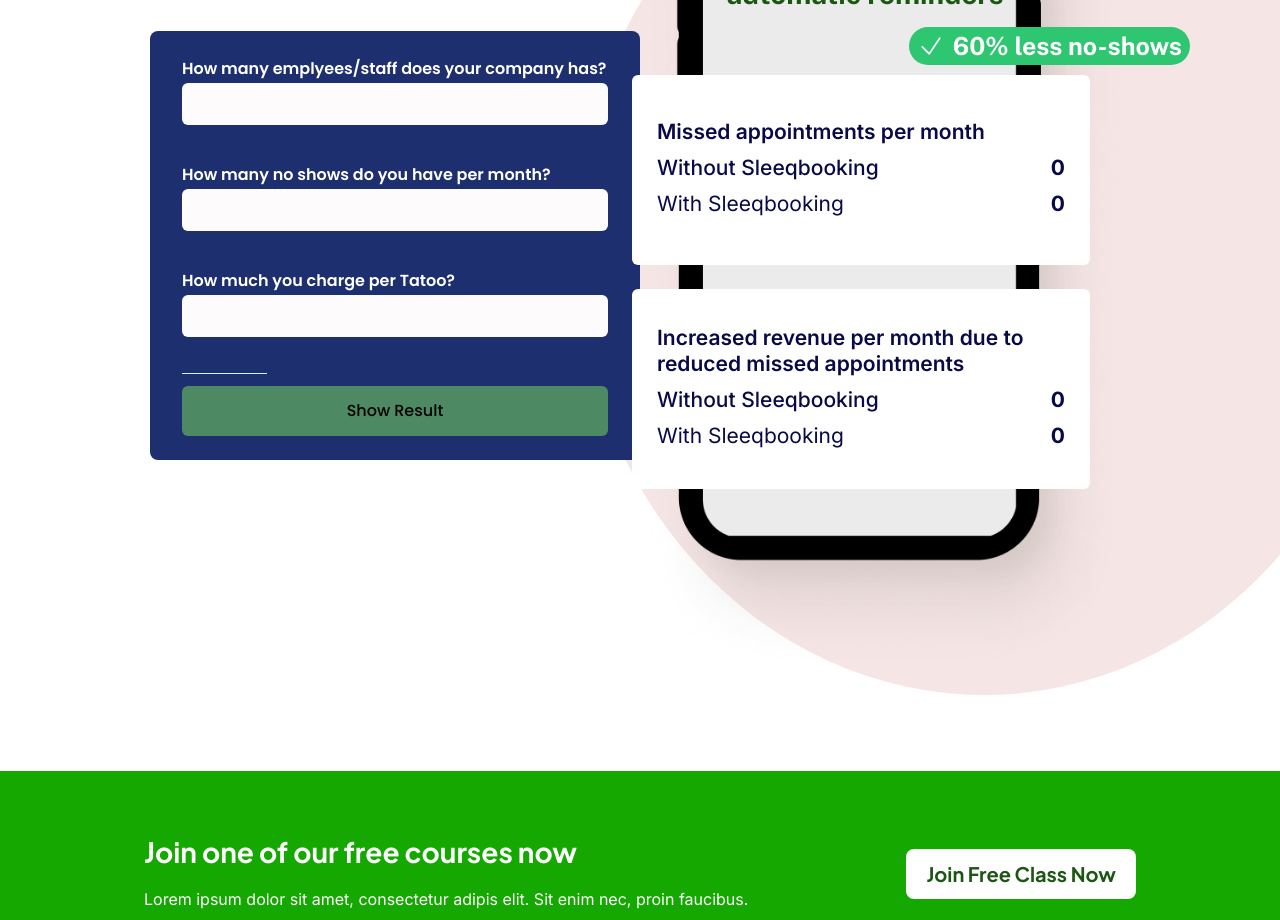
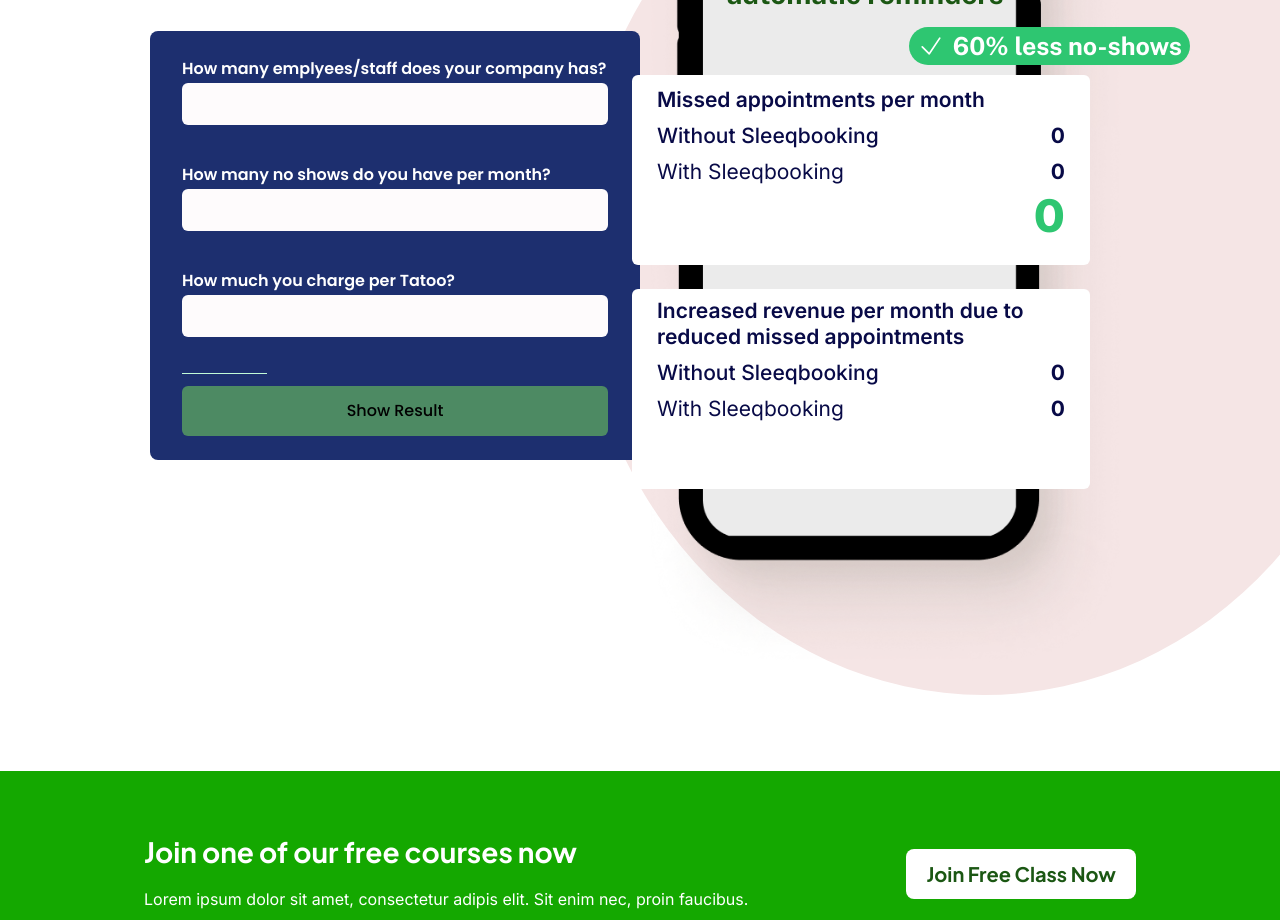
Before and after one commit to atuldedha/sniper-project-2, a React (Create React App) app: page / in a window 1280 px wide. Shown: the part 6100-7020 px from the top of the page. Built offline with nearby package versions, Linux system fonts and the light colour scheme; a web font is replaced by a local one.

Commit message:
changes as per feedback

```diff
--- a/package.json
+++ b/package.json
@@ -10,6 +10,7 @@
     "react": "^18.2.0",
     "react-dom": "^18.2.0",
     "react-scripts": "5.0.1",
+    "tailwind-scrollbar-hide": "^1.1.7",
     "web-vitals": "^2.1.4"
   },
   "scripts": {
--- a/src/components/CalculateSection/CalculateSection.js
+++ b/src/components/CalculateSection/CalculateSection.js
@@ -5,6 +5,7 @@
 const CalculateSection = () => {
   const [empolyees, setEmployees] = useState("");
   const [noShow, setNoShow] = useState("");
+  const [noShowOutput, setNoShowOutput] = useState(0);
   const [pricePerTatoo, setPricePerTatoo] = useState("");
   const [lossesPerMonthWithoutApp, setLossesPerMonthWithoutApp] = useState(0);
   const [lossesPerMonthWitApp, setLossesPerMonthWitApp] = useState(0);
@@ -48,6 +49,7 @@
       } else {
         loss = empolyees * noShow * pricePerTatoo;
       }
+      setNoShowOutput(noShow);
       setLossesPerMonthWithoutApp(loss);
       const profit = 0.6 * loss;
       setProfit(profit);
@@ -115,7 +117,7 @@
 
       {/* Right Section for output */}
       <div className="basis-1/2 flex items-end md:items-center justify-center md:justify-end">
-        <div className="rounded-[50%] absolute h-[600px] xs:bottom-0 left-5 right-5 lg:h-[700px] xl:h-[900px] bg-pale1 lg:left-40 lg:right-40 xl:left-[45%] xl:-right-28 -z-[1]"></div>
+        <div className="rounded-[50%] absolute h-[450px] sm:h-[600px] md:bottom-[none] left-5 right-5 lg:h-[700px] xl:h-[900px] bg-pale1 lg:left-40 lg:right-40 xl:left-[45%] xl:-right-28 -z-[1]"></div>
         <div className="relative">
           <img
             src={PhoneImage}
@@ -146,20 +148,22 @@
               <span className="font-inter font-medium text-blue5 text-[12px] lg:text-[21px] leading-[22px] lg:leading-[26px]">
                 Without Sleeqbooking
               </span>
-              <span className="font-inter font-bold text-blue5 text-[12px] lg:text-[21px] leading-[22px] lg:leading-[26px]">
-                {show ? noShow || 0 : 0}
+              <span className="basis-2/5 overflow-scroll whitespace-nowrap scrollbar-hide text-end font-inter font-bold text-blue5 text-[12px] lg:text-[21px] leading-[22px] lg:leading-[26px]">
+                {noShowOutput || 0}
               </span>
             </div>
             <div className="flex items-center justify-between w-full mt-[10px]">
               <span className="font-inter font-normal text-blue5 text-[12px] lg:text-[21px] leading-[22px] lg:leading-[26px]">
                 With Sleeqbooking
               </span>
-              <span className="font-inter font-bold text-blue5 text-[12px] lg:text-[21px] leading-[22px] lg:leading-[26px]">
-                {show ? Math.round(noShow / 2) || 0 : 0}
+              <span className="basis-2/5 overflow-scroll whitespace-nowrap scrollbar-hide text-end font-inter font-bold text-blue5 text-[12px] lg:text-[21px] leading-[22px] lg:leading-[26px]">
+                {Math.round(noShowOutput / 2) || 0}
               </span>
             </div>
             <div className="w-full text-end font-inter font-extrabold text-green7 text-[26px] lg:text-[45px] leading-[30px] lg:leading-[54px] mt-1">
-              {show && Math.round(noShow / 2)}
+              <span className="w-full whitespace-nowrap inline-block overflow-scroll text-end scrollbar-hide">
+                {Math.round(noShowOutput / 2) - noShowOutput}
+              </span>
             </div>
           </div>
 
@@ -171,7 +175,7 @@
               <span className="font-inter font-medium text-blue5 text-[12px] lg:text-[21px] leading-[22px] lg:leading-[26px]">
                 Without Sleeqbooking
               </span>
-              <span className="font-inter font-bold text-blue5 text-[12px] lg:text-[21px] leading-[22px] lg:leading-[26px]">
+              <span className="basis-2/5 overflow-scroll whitespace-nowrap scrollbar-hide text-end font-inter font-bold text-blue5 text-[12px] lg:text-[21px] leading-[22px] lg:leading-[26px]">
                 {show ? `${lossesPerMonthWithoutApp} £` || 0 : 0}
               </span>
             </div>
@@ -179,12 +183,14 @@
               <span className="font-inter font-normal text-blue5 text-[12px] lg:text-[21px] leading-[22px] lg:leading-[26px]">
                 With Sleeqbooking
               </span>
-              <span className="font-inter font-bold text-blue5 text-[12px] lg:text-[21px] leading-[22px] lg:leading-[26px]">
+              <span className="basis-2/5 overflow-scroll whitespace-nowrap scrollbar-hide text-end font-inter font-bold text-blue5 text-[12px] lg:text-[21px] leading-[22px] lg:leading-[26px]">
                 {show ? `${lossesPerMonthWitApp} £` || 0 : 0}
               </span>
             </div>
             <div className="w-full text-end font-inter font-extrabold text-green7 text-[26px] lg:text-[45px] leading-[30px] lg:leading-[54px] mt-1">
-              {show && (profit > 0 ? `+ ${profit} £` : 0)}
+              <span className="w-full whitespace-nowrap inline-block overflow-scroll text-end scrollbar-hide">
+                {show && (profit > 0 ? `+ ${profit} £` : 0)}
+              </span>
             </div>
           </div>
         </div>
--- a/tailwind.config.js
+++ b/tailwind.config.js
@@ -48,5 +48,5 @@
       },
     },
   },
-  plugins: [],
+  plugins: [require("tailwind-scrollbar-hide")],
 };
```
Also changed, not shown: 1 other file (tests, documents, lock files or other folders).
